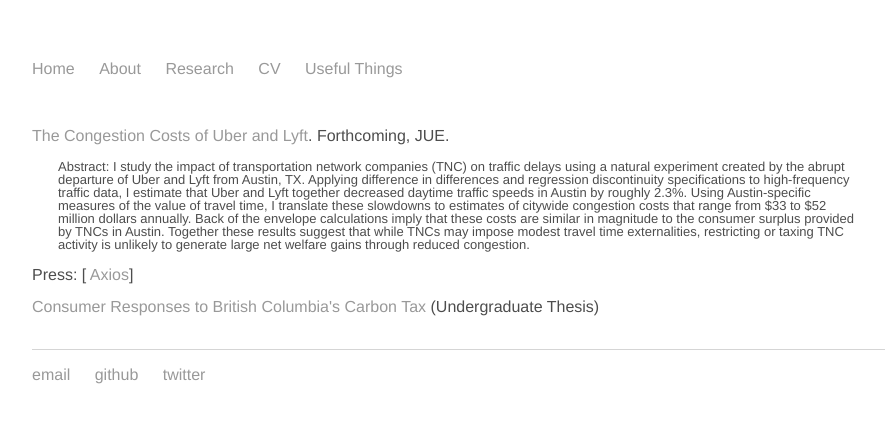
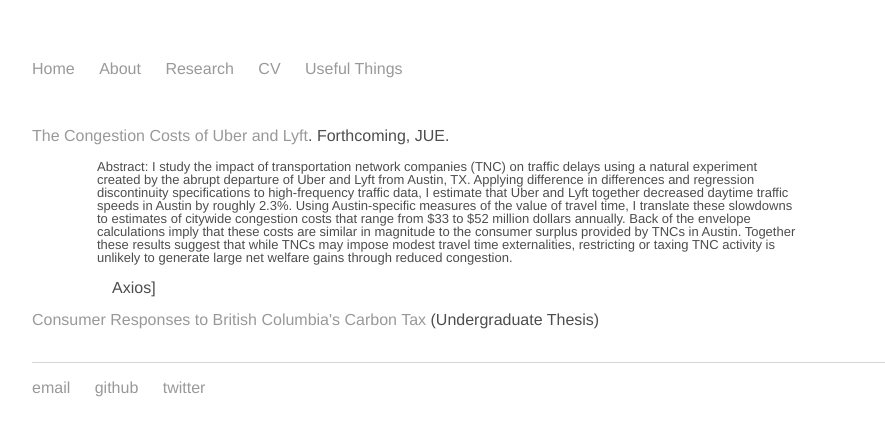
Before and after one commit to Matt-Tarduno/Matt-Tarduno.github.io, a Jekyll site: the page built from research/index.html, in a window 1280 px wide. Shown: the top 436 px of the page, without its empty margins (160-1045 px from the left). Built offline with Jekyll 4.4.1, drawn with Linux system fonts in a browser that asks for light colours.

Commit message:
Update index.html

```diff
--- a/research/index.html
+++ b/research/index.html
@@ -10,7 +10,7 @@
 <div class="blurb">
 	<h1></h1>
 	<p><a href="https://matt-tarduno.github.io/tnc/" target="_blank">The Congestion Costs of Uber and Lyft</a>. Forthcoming, JUE.
-	<p style="font-size:13px; margin-left:2em; margin-right:5em;"> Abstract: I study the impact of transportation network companies (TNC) on traffic delays using a natural experiment created by the abrupt departure of Uber and Lyft from Austin, TX. Applying difference in
+	<p style="font-size:13px; margin-left:5em; margin-right:10em;"> Abstract: I study the impact of transportation network companies (TNC) on traffic delays using a natural experiment created by the abrupt departure of Uber and Lyft from Austin, TX. Applying difference in
 differences and regression discontinuity specifications to high-frequency traffic data, I estimate that Uber
 and Lyft together decreased daytime traffic speeds in Austin by roughly 2.3%. Using Austin-specific
 measures of the value of travel time, I translate these slowdowns to estimates of citywide congestion
@@ -18,7 +18,7 @@
 these costs are similar in magnitude to the consumer surplus provided by TNCs in Austin. Together
 these results suggest that while TNCs may impose modest travel time externalities, restricting or taxing
 TNC activity is unlikely to generate large net welfare gains through reduced congestion.</p>
-	<p>Press: [<a href="https://www.axios.com/uber-lyft-austin-traffic-8d7034d4-fe16-4a8f-873d-3a867b35afb0.html" target="_blank"> Axios</a>]
+	<p style="margin-left:5em;> Press: [<a href="https://www.axios.com/uber-lyft-austin-traffic-8d7034d4-fe16-4a8f-873d-3a867b35afb0.html" target="_blank"> Axios</a>]
 
 </div><!-- /.blurb -->
 <style>
```
